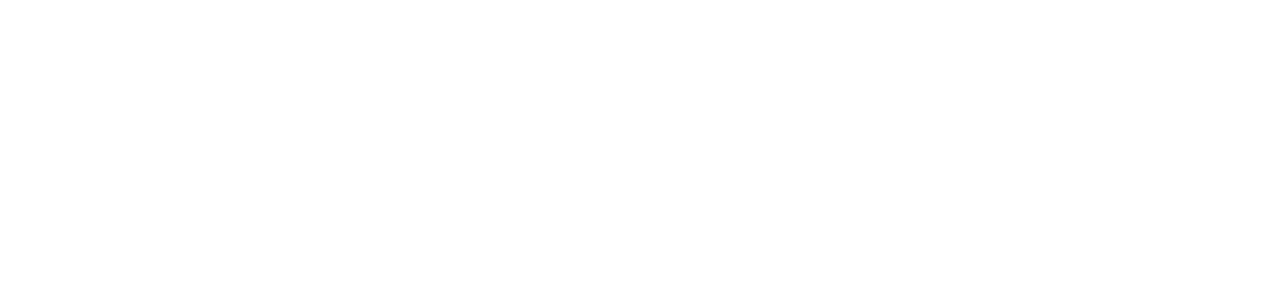
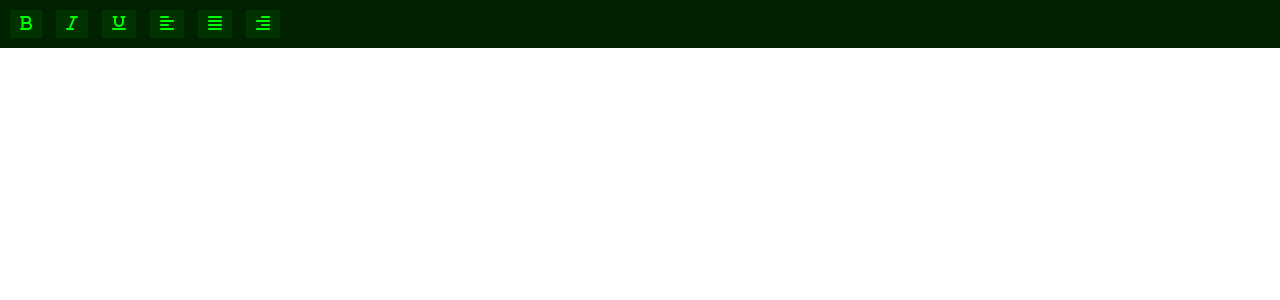
Before and after one commit to denizMishev/pwa-text-editor, a React (Create React App) app: page / in a window 1280 px wide. Shown: the top 300 px of the page. Built offline with nearby package versions, Linux system fonts and the light colour scheme.

Commit message:
added css variables, header component HTML&CSS

```diff
--- a/public/index.html
+++ b/public/index.html
@@ -10,34 +10,18 @@
       content="Web site created using create-react-app"
     />
     <link rel="apple-touch-icon" href="%PUBLIC_URL%/logo192.png" />
-    <!--
-      manifest.json provides metadata used when your web app is installed on a
-      user's mobile device or desktop. See https://developers.google.com/web/fundamentals/web-app-manifest/
-    -->
+
     <link rel="manifest" href="%PUBLIC_URL%/manifest.json" />
-    <!--
-      Notice the use of %PUBLIC_URL% in the tags above.
-      It will be replaced with the URL of the `public` folder during the build.
-      Only files inside the `public` folder can be referenced from the HTML.
-
-      Unlike "/favicon.ico" or "favicon.ico", "%PUBLIC_URL%/favicon.ico" will
-      work correctly both with client-side routing and a non-root public URL.
-      Learn how to configure a non-root public URL by running `npm run build`.
-    -->
-    <title>React App</title>
+    <link rel="stylesheet" href="%PUBLIC_URL%/styles/reset.css" />
+    <link rel="stylesheet" href="%PUBLIC_URL%/styles/import-styles.css" />
+    <script
+      src="https://kit.fontawesome.com/ae20c4e888.js"
+      crossorigin="anonymous"
+    ></script>
+    <title>PWA Text Editor</title>
   </head>
   <body>
     <noscript>You need to enable JavaScript to run this app.</noscript>
     <div id="root"></div>
-    <!--
-      This HTML file is a template.
-      If you open it directly in the browser, you will see an empty page.
-
-      You can add webfonts, meta tags, or analytics to this file.
-      The build step will place the bundled scripts into the <body> tag.
-
-      To begin the development, run `npm start` or `yarn start`.
-      To create a production bundle, use `npm run build` or `yarn build`.
-    -->
   </body>
 </html>
--- /dev/null
+++ b/public/styles/header.css
@@ -0,0 +1,16 @@
+header {
+    background-color: #002200;
+    padding: 10px;
+}
+
+.header-btns-ctr button {
+    background-color: #003300;
+    color: #00ff00;
+    padding: 5px 10px;
+    margin-right: 14px;
+    cursor: pointer;
+}
+
+.header-btns-ctr button:hover {
+    background-color: #004400;
+}
--- /dev/null
+++ b/public/styles/import-styles.css
@@ -0,0 +1,2 @@
+@import "variables.css";
+@import "header.css";
--- /dev/null
+++ b/public/styles/reset.css
@@ -0,0 +1,106 @@
+@charset "utf-8";
+/***
+    The new CSS reset - version 1.8.5 (last updated 14.6.2023)
+    GitHub page: https://github.com/elad2412/the-new-css-reset
+***/
+
+/*
+    Remove all the styles of the "User-Agent-Stylesheet", except for the 'display' property
+    - The "symbol *" part is to solve Firefox SVG sprite bug
+    - The "html" attribute is exclud, because otherwise a bug in Chrome breaks the CSS hyphens property (https://github.com/elad2412/the-new-css-reset/issues/36)
+ */
+*:where(:not(html, iframe, input, b, canvas, img, svg, video, audio):not(svg *, symbol *)) {
+    all: unset;
+    display: revert;
+}
+
+/* developing error handling */
+iframe {
+    display: none;
+}
+
+/* Preferred box-sizing value */
+*,
+*::before,
+*::after {
+    box-sizing: border-box;
+}
+
+/* Reapply the pointer cursor for anchor tags */
+a, button {
+    cursor: revert;
+}
+
+/* Remove list styles (bullets/numbers) */
+ol, ul, menu, div {
+    list-style: none;
+}
+
+/* For images to not be able to exceed their container */
+img {
+    max-inline-size: 100%;
+    max-block-size: 100%;
+}
+
+/* removes spacing between cells in tables */
+table {
+    border-collapse: collapse;
+}
+
+/* Safari - solving issue when using user-select:none on the <body> text input doesn't working */
+input, textarea {
+    -webkit-user-select: auto;
+}
+
+/* revert the 'white-space' property for textarea elements on Safari */
+/* textarea {
+    white-space: revert;
+} */
+
+/* minimum style to allow to style meter element */
+meter {
+    -webkit-appearance: revert;
+    appearance: revert;
+}
+
+/* preformatted text - use only for this feature */
+:where(pre) {
+    all: revert;
+}
+
+/* reset default text opacity of input placeholder */
+::placeholder {
+    color: unset;
+}
+
+/* remove default dot (•) sign */
+::marker {
+    content: initial;
+}
+
+/* fix the feature of 'hidden' attribute.
+   display:revert; revert to element instead of attribute */
+:where([hidden]) {
+    display: none;
+}
+
+/* revert for bug in Chromium browsers
+   - fix for the content editable attribute will work properly.
+   - webkit-user-select: auto; added for Safari in case of using user-select:none on wrapper element */
+:where([contenteditable]:not([contenteditable="false"])) {
+    -moz-user-modify: read-write;
+    -webkit-user-modify: read-write;
+    overflow-wrap: break-word;
+    -webkit-line-break: after-white-space;
+    -webkit-user-select: auto;
+}
+
+/* apply back the draggable feature - exist only in Chromium and Safari */
+:where([draggable="true"]) {
+    -webkit-user-drag: element;
+}
+
+/* Revert Modal native behavior */
+:where(dialog:modal) {
+    all: revert;
+}
--- /dev/null
+++ b/public/styles/variables.css
@@ -0,0 +1,8 @@
+:root {
+    --clr-primary-100: hsla(120, 100%, 5%, 1);
+    --clr-primary-200: hsla(120, 100%, 7%, 1);
+    --clr-primary-300: hsla(120, 100%, 10%, 1);
+    --clr-primary-400: hsla(120, 100%, 13%, 1);
+
+    --clr-accent: #00ff00;
+}
--- a/src/App.js
+++ b/src/App.js
@@ -1,5 +1,11 @@
+import { Header } from "./components/Header";
+
 function App() {
-  return <div className="App"></div>;
+  return (
+    <div className="App">
+      <Header />
+    </div>
+  );
 }
 
 export default App;
--- /dev/null
+++ b/src/components/Header.js
@@ -0,0 +1,26 @@
+export function Header() {
+  return (
+    <header id="header">
+      <div className="header-btns-ctr">
+        <button>
+          <i className="fa-solid fa-bold"></i>
+        </button>
+        <button>
+          <i className="fa-solid fa-italic"></i>
+        </button>
+        <button>
+          <i className="fa-solid fa-underline"></i>
+        </button>
+        <button>
+          <i className="fa-solid fa-align-left"></i>
+        </button>
+        <button>
+          <i className="fa-solid fa-align-justify"></i>
+        </button>
+        <button>
+          <i className="fa-solid fa-align-right"></i>
+        </button>
+      </div>
+    </header>
+  );
+}
```
